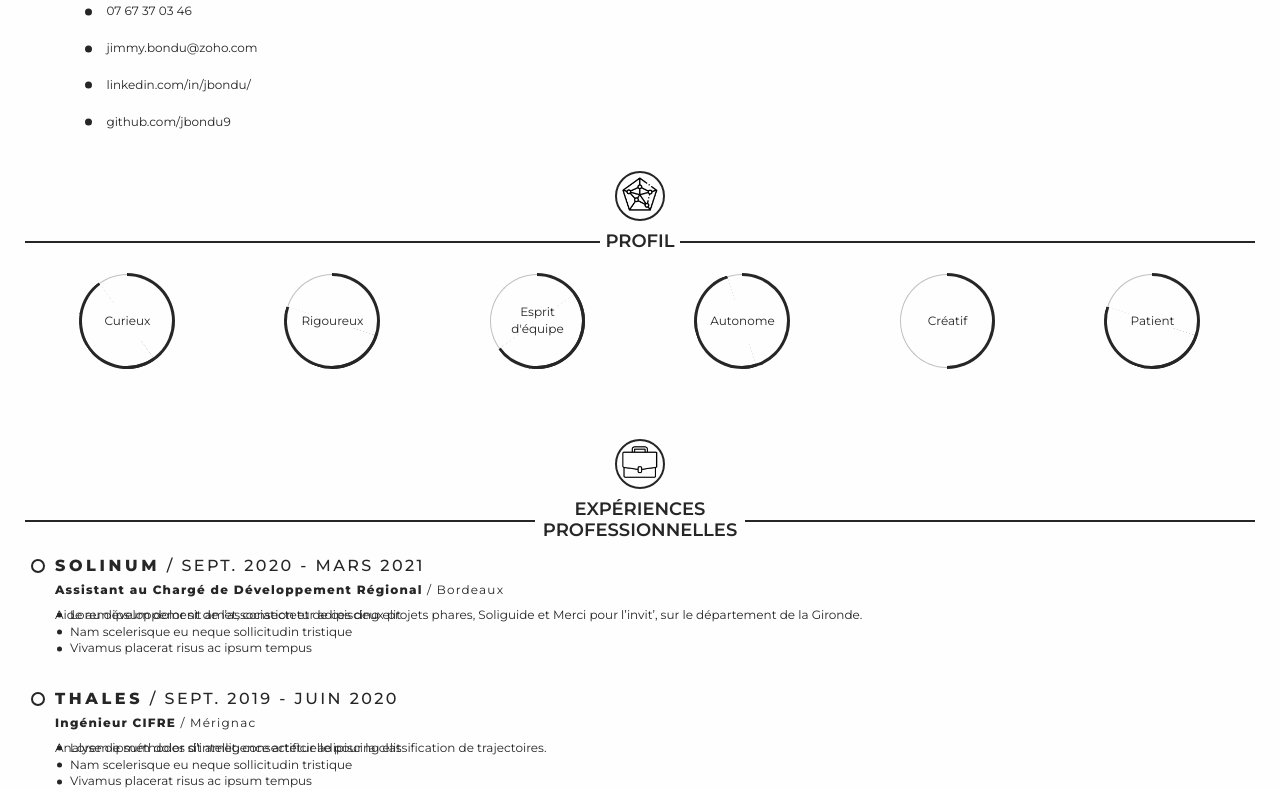
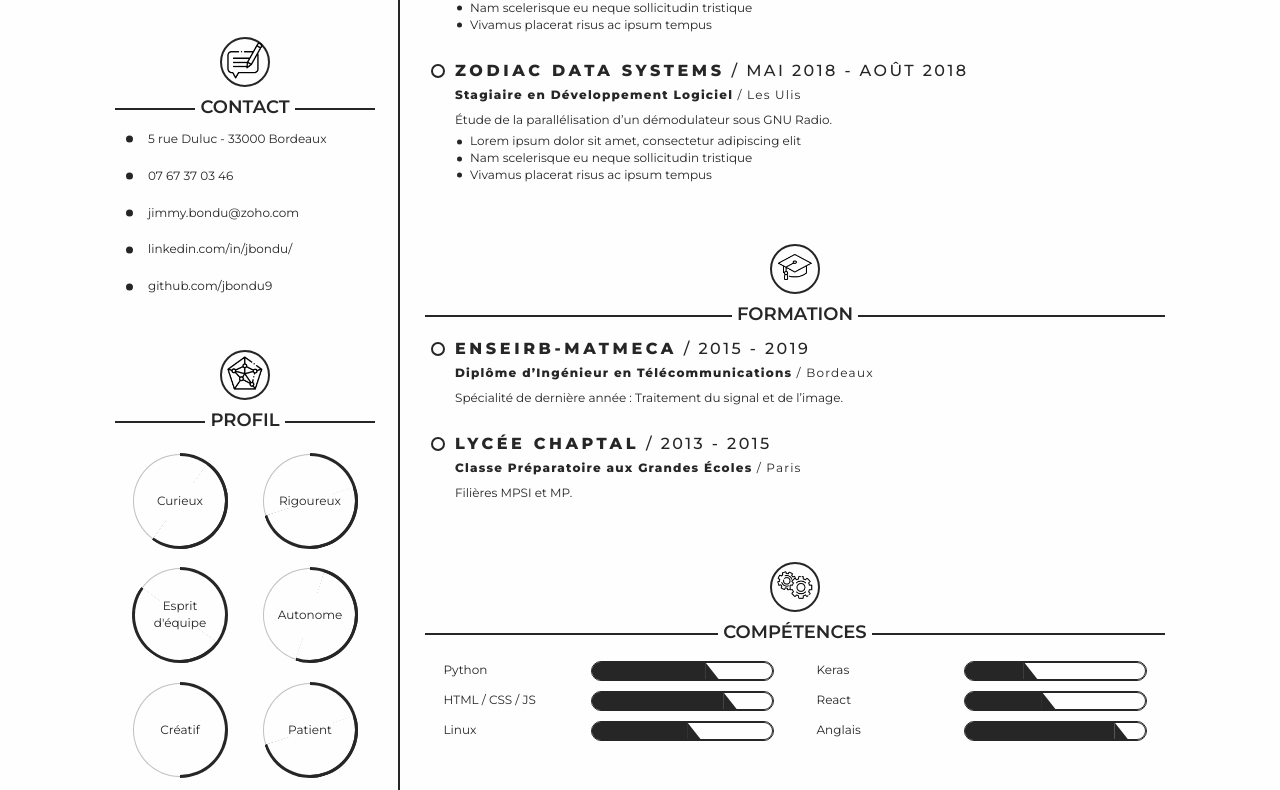
Before and after one commit to jbondu9/my-resume, a React (Create React App) app: page / in a window 1280 px wide. Shown: the part 771-1561 px from the top of the page. Built offline with nearby package versions, Linux system fonts and the light colour scheme; a web font is replaced by a local one.

Commit message:
finish responsive

```diff
--- a/src/App.css
+++ b/src/App.css
@@ -11,7 +11,26 @@
     margin-bottom: 60px;
 }
 
-/* .right::before {
+@media only screen and (min-width: 650px) {
+    .container {
+        max-width: 1100px;
+        margin: 0 auto;
+    }
+
+    .left {
+        float: left;
+        margin: 70px 0;
+        max-width: 310px;
+    }
+
+    .right {
+        float: right;
+        position: relative;
+        width: calc(100% - 310px);
+        margin: 70px 0;
+    }
+
+    .right::before {
         content: "";
         position: absolute;
         top: 0;
@@ -20,8 +39,9 @@
         width: 2px;
         height: 100%;
         background-color: var(--primary-color);
-} */
+    }
 
-/* @media only screen and (min-width: 1110px) {
-
-} */
+    .right::after {
+        clear: both;
+    }
+}
--- a/src/components/ExperienceList.css
+++ b/src/components/ExperienceList.css
@@ -86,19 +86,15 @@
         height: 10px;
     }
 
-    #professional-experiences .experience__content {
-        height: 5rem;
-        position: relative;
+    #professional-experiences .experience__back {
+        transform-origin: center top;
+        transform: scaleY(.1);
+        opacity: 0;
+        transition: transform 400ms, opacity ease 400ms;
     }
 
-    #professional-experiences .experience__front, #professional-experiences .experience__back {
-        position: absolute;
-        top: 0;
-        opacity: 0;
-        transition: opacity ease 400ms;
-    }
-
-    #professional-experiences .experience__front--active, #professional-experiences .experience__back--active {
+    #professional-experiences .experience__back--active {
+        transform: scaleY(1);
         opacity: 1;
     }
 }
--- a/src/components/ExperienceList.js
+++ b/src/components/ExperienceList.js
@@ -3,14 +3,14 @@ import "./ExperienceList.css";
 
 function ExperienceCard(props) {
 
-    const [stateTabs, setStateTabs] = React.useState("back");
+    const [visible, setVisible] = React.useState(true);
 
     return (
         <div className="experience__card">
             <div className="experience__title">
                 {props.longDescription !== "" &&
                     <div className="experience__btn" onClick={() => {
-                        stateTabs === "front" ? setStateTabs("back") : setStateTabs("front");
+                        visible === true ? setVisible(false) : setVisible(true);
                     }}></div>
                 }
                 <span>{props.title}</span> / {parseDate(props.startDate)} - {parseDate(props.endDate)}
@@ -18,27 +18,16 @@ function ExperienceCard(props) {
             <div className="experience__subtitle">
                 <span>{props.subtitle}</span> / {props.location}
             </div>
-            {props.longDescription !== "" ?
             <div className="experience__content">
-                    <div className={`experience__front${stateTabs === "front" ? " experience__front--active" : ""}`}>
-                        {props.shortDescription}
-                    </div>
-                    <ul className={`experience__back${stateTabs === "back" ? " experience__back--active" : ""}`}>
-                        {parseLongDescription(props.longDescription)}
-                    </ul>
-                </div>
-                :
-                <div className="experience__content">
-                    <div className="experience__front">
+                <div className="experience__front" colSpan="3">
                     {props.shortDescription}
                 </div>
                 {props.longDescription !== "" &&
-                        <ul className="experience__back">
+                    <ul className={`experience__back${visible === true ? " experience__back--active" : ""}`}>
                         {parseLongDescription(props.longDescription)}
                     </ul>
                 }
             </div>
-            }
         </div>
     );
 }
--- a/src/components/Section.css
+++ b/src/components/Section.css
@@ -1,7 +1,7 @@
 .section {
     margin: 0;
-    padding-top: 15px;
-    padding-bottom: 20px;
+    padding-top: 20px;
+    padding-bottom: 30px;
     padding-left: calc(50% - var(--section-width) / 2);
     padding-right: calc(50% - var(--section-width) / 2);
     width: 100%;
--- a/src/components/SkillGrid.css
+++ b/src/components/SkillGrid.css
@@ -1,25 +1,20 @@
 .skill__grid {
-    width: 90%;
+    width: 95%;
     margin-left: auto;
     margin-right: auto;
-    /* display: grid;
-    grid-template-columns: 1fr .88fr;
-    grid-auto-rows: minmax(2rem, auto);
-    gap: 1rem 10%;
-    overflow: hidden; */
+    display: flex;
+    justify-content: center;
+    flex-wrap: wrap;
 }
 
 .skill__elt {
-    /* display: flex;
-    flex-wrap: wrap;
-    justify-content: space-between;
-    align-items: center;
-    line-height: 2rem; */
     display: grid;
     grid-template-columns: 1.5fr 2fr;
     grid-auto-rows: minmax(2.5rem, auto);
     column-gap: 10px;
     align-items: center;
+    min-width: 250px;
+    flex-grow: 1;
 }
 
 .skill__bar {
@@ -62,3 +57,51 @@
     border-right: 15px solid transparent;
     border-bottom: calc(1.5rem + 1px) solid var(--primary-color);
 }
+
+@media only screen and (min-width: 577px) {
+    .skill__grid {
+        justify-content: space-between;
+    }
+
+    .skill__elt {
+        flex-grow: 0;
+    }
+}
+
+@media only screen and (min-width: 650px) {
+    .skill__grid {
+        justify-content: center;
+    }
+
+    .skill__elt {
+        flex-grow: 1;
+    }
+}
+
+@media only screen and (min-width: 887px) {
+    .skill__grid {
+        justify-content: space-between;
+    }
+
+    .skill__elt {
+        flex-grow: 0;
+    }
+}
+
+@media only screen and (min-width: 960px) {
+    .skill__elt {
+        min-width: 275px;
+    }
+}
+
+@media only screen and (min-width: 1000px) {
+    .skill__elt {
+        min-width: 300px;
+    }
+}
+
+@media only screen and (min-width: 1170px) {
+    .skill__elt {
+        min-width: 330px;
+    }
+}
--- a/src/components/SoftSkills.js
+++ b/src/components/SoftSkills.js
@@ -4,7 +4,7 @@ import "./SoftSkills.css";
 
 function SoftSkillElt(props) {
     const delay = Math.floor(Math.random() * (300));
-    const rotationDeg = 180 * (1 - (props.softSkillLevel / 50));
+    const rotationDeg = 180 * ((props.softSkillLevel / 50) - 2);
 
     const circle = {
         transform: "translate(-100%, -50%) rotate(180deg)",
```
Lines whose indentation alone changed are shown as unchanged.
